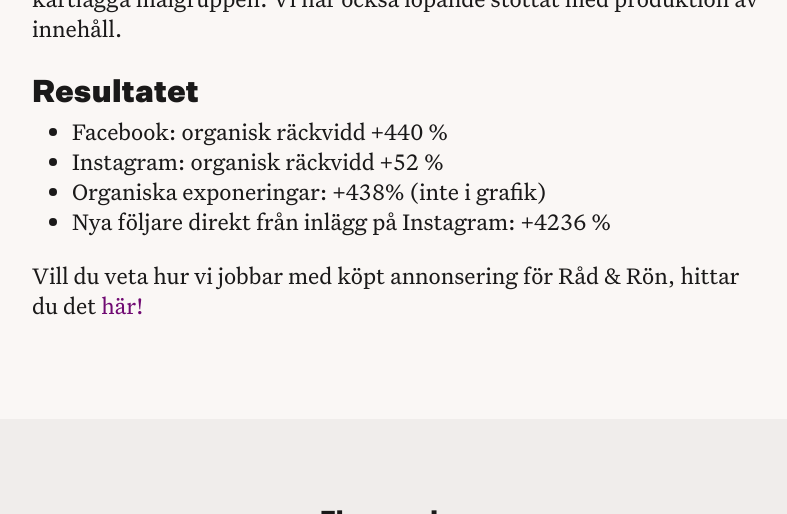
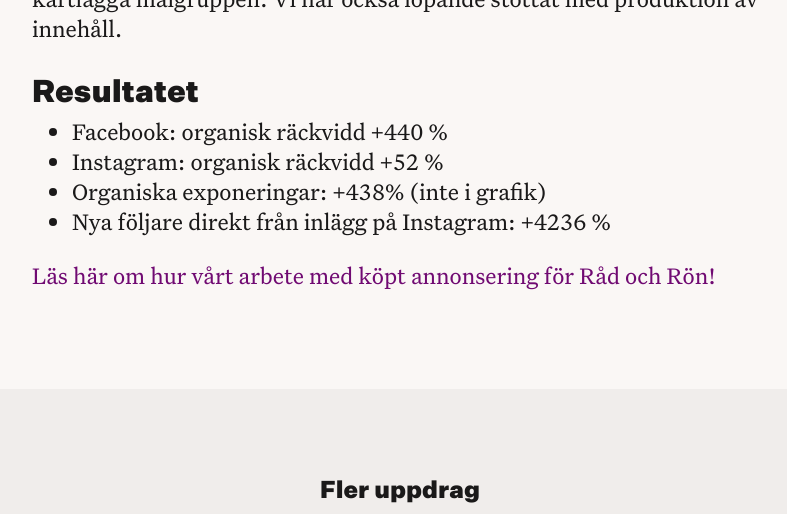
Before and after one commit to kwdstudio/kwdstudio.github.io, a Jekyll site: the page built from _cases/rad-ron.md, in a window 1280 px wide and 900 px high, scrolled down 3063 px, cut to the strip 0-514 px from the top of the window. Shown: the whole strip, without its empty margins (240-1027 px from the left). Built offline with Jekyll 4.4.1, drawn with Linux system fonts in a browser that asks for light colours.

Commit message:
Update rad-ron.md

```diff
--- a/_cases/rad-ron.md
+++ b/_cases/rad-ron.md
@@ -39,4 +39,4 @@ I arbetet ingick att ta fram innehållstyper, en modell för idégenerering och
 - Organiska exponeringar: +438% (inte i grafik)
 - Nya följare direkt från inlägg på Instagram: +4236 %
 
-Vill du veta hur vi jobbar med köpt annonsering för Råd & Rön, hittar du det [här!](/case/rad-ron-campaign)
+[Läs här om hur vårt arbete med köpt annonsering för Råd och Rön!](/case/rad-ron-campaign)
```
